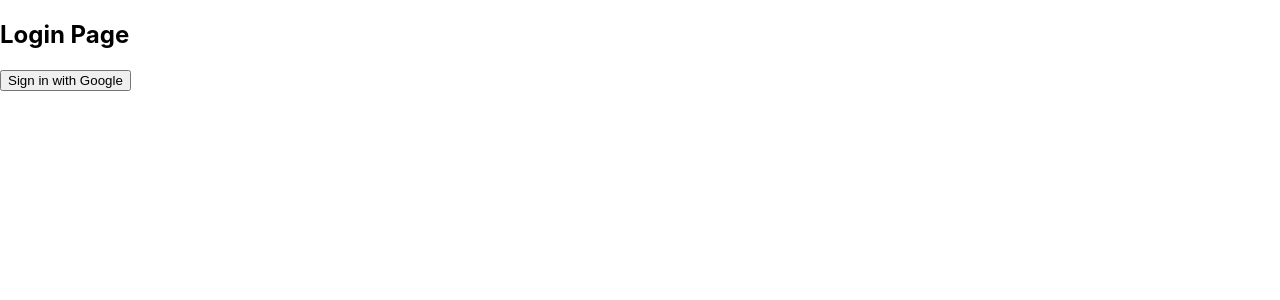
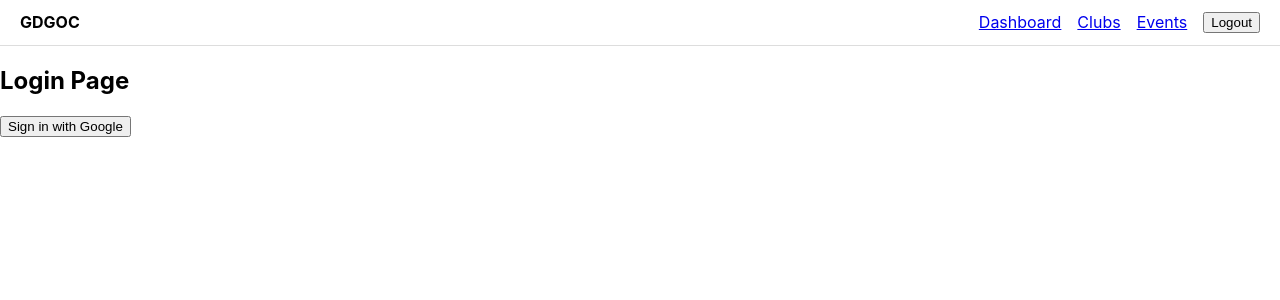
Before and after one commit to adityavaasudevb/gdgoc, a React (Create React App) app in the folder gdgoc/: page / in a window 1280 px wide. Shown: the top 300 px of the page. Built offline with nearby package versions, Linux system fonts and the light colour scheme; no server answers; sample sign-in values are in the browser's storage.

Commit message:
Phase 8: navbar and logout added

```diff
--- a/gdgoc/src/App.js
+++ b/gdgoc/src/App.js
@@ -2,13 +2,18 @@ import { BrowserRouter, Routes, Route } from "react-router-dom";
 import Login from "./pages/Login";
 import Dashboard from "./pages/Dashboard";
 import Clubs from "./pages/Clubs";
+import Events from "./pages/Events";
+import Navbar from "./components/Navbar";
+import ProtectedRoute from "./components/ProtectedRoute";
 import { AuthProvider } from "./context/AuthContext";
-import ProtectedRoute from "./components/ProtectedRoute";
+import { useAuth } from "./context/AuthContext";
 
-function App() {
+function AppRoutes() {
+  const { user } = useAuth();
+
   return (
-    <AuthProvider>
-      <BrowserRouter>
+    <>
+      {user && <Navbar />}
       <Routes>
         <Route path="/" element={<Login />} />
         <Route
@@ -27,10 +32,25 @@ function App() {
             </ProtectedRoute>
           }
         />
+        <Route
+          path="/events"
+          element={
+            <ProtectedRoute>
+              <Events />
+            </ProtectedRoute>
+          }
+        />
       </Routes>
+    </>
+  );
+}
+
+export default function App() {
+  return (
+    <AuthProvider>
+      <BrowserRouter>
+        <AppRoutes />
       </BrowserRouter>
     </AuthProvider>
   );
 }
-
-export default App;
--- /dev/null
+++ b/gdgoc/src/components/Navbar.jsx
@@ -0,0 +1,33 @@
+import { Link, useNavigate } from "react-router-dom";
+import { logout } from "../firebase/auth";
+
+export default function Navbar() {
+  const navigate = useNavigate();
+
+  const handleLogout = async () => {
+    await logout();
+    navigate("/");
+  };
+
+  return (
+    <nav
+      style={{
+        display: "flex",
+        justifyContent: "space-between",
+        padding: "12px 20px",
+        borderBottom: "1px solid #ddd",
+      }}
+    >
+      <div>
+        <strong>GDGOC</strong>
+      </div>
+
+      <div style={{ display: "flex", gap: "16px" }}>
+        <Link to="/dashboard">Dashboard</Link>
+        <Link to="/clubs">Clubs</Link>
+        <Link to="/events">Events</Link>
+        <button onClick={handleLogout}>Logout</button>
+      </div>
+    </nav>
+  );
+}
--- a/gdgoc/src/firebase/firestore.js
+++ b/gdgoc/src/firebase/firestore.js
@@ -1,8 +1,9 @@
-import { getFirestore, collection, getDocs } from "firebase/firestore";
+import { getFirestore, collection, getDocs, updateDoc, doc, arrayUnion } from "firebase/firestore";
 import app from "./firebaseConfig";
 
 const db = getFirestore(app);
 
+// Clubs
 export const getClubs = async () => {
   const snapshot = await getDocs(collection(db, "clubs"));
   return snapshot.docs.map(doc => ({
@@ -11,4 +12,20 @@ export const getClubs = async () => {
   }));
 };
 
+// Events
+export const getEvents = async () => {
+  const snapshot = await getDocs(collection(db, "events"));
+  return snapshot.docs.map(doc => ({
+    id: doc.id,
+    ...doc.data(),
+  }));
+};
+
+export const registerForEvent = async (eventId, userEmail) => {
+  const eventRef = doc(db, "events", eventId);
+  await updateDoc(eventRef, {
+    registrations: arrayUnion(userEmail),
+  });
+};
+
 export { db };
--- /dev/null
+++ b/gdgoc/src/pages/Events.jsx
@@ -0,0 +1,47 @@
+import { useEffect, useState } from "react";
+import { getEvents, registerForEvent } from "../firebase/firestore";
+import { useAuth } from "../context/AuthContext";
+
+export default function Events() {
+  const [events, setEvents] = useState([]);
+  const { user } = useAuth();
+
+  useEffect(() => {
+    const fetchEvents = async () => {
+      const data = await getEvents();
+      setEvents(data);
+    };
+    fetchEvents();
+  }, []);
+
+  const handleRegister = async (eventId) => {
+    await registerForEvent(eventId, user.email);
+    alert("Registered successfully!");
+  };
+
+  return (
+    <div>
+      <h2>Events</h2>
+
+      {events.map(event => (
+        <div
+          key={event.id}
+          style={{
+            border: "1px solid #ddd",
+            padding: "12px",
+            margin: "12px 0",
+            borderRadius: "8px",
+          }}
+        >
+          <h3>{event.title}</h3>
+          <p>{event.description}</p>
+          <small>{event.club} | {event.date}</small>
+          <br /><br />
+          <button onClick={() => handleRegister(event.id)}>
+            Register
+          </button>
+        </div>
+      ))}
+    </div>
+  );
+}
```
Lines whose indentation alone changed are shown as unchanged.
